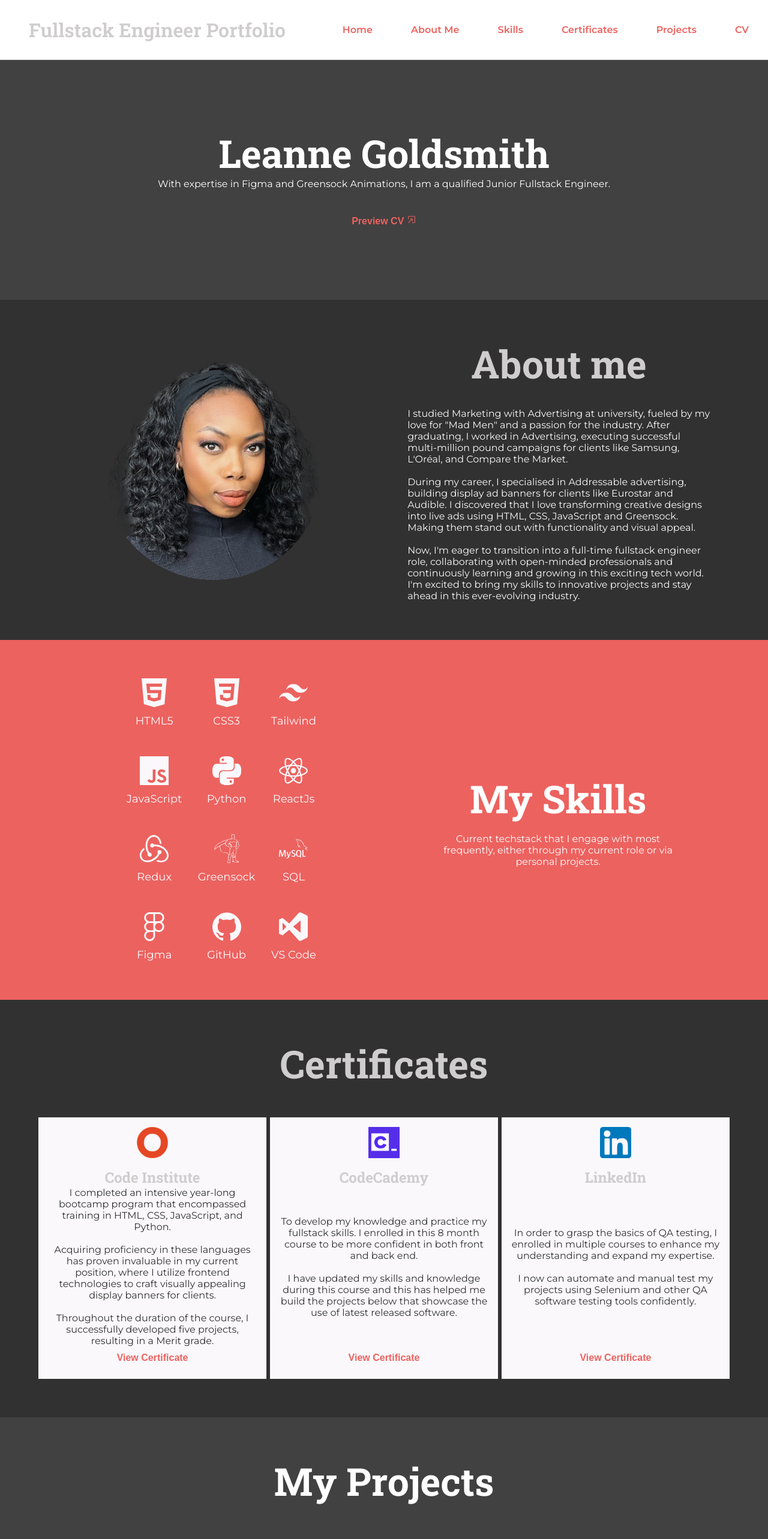
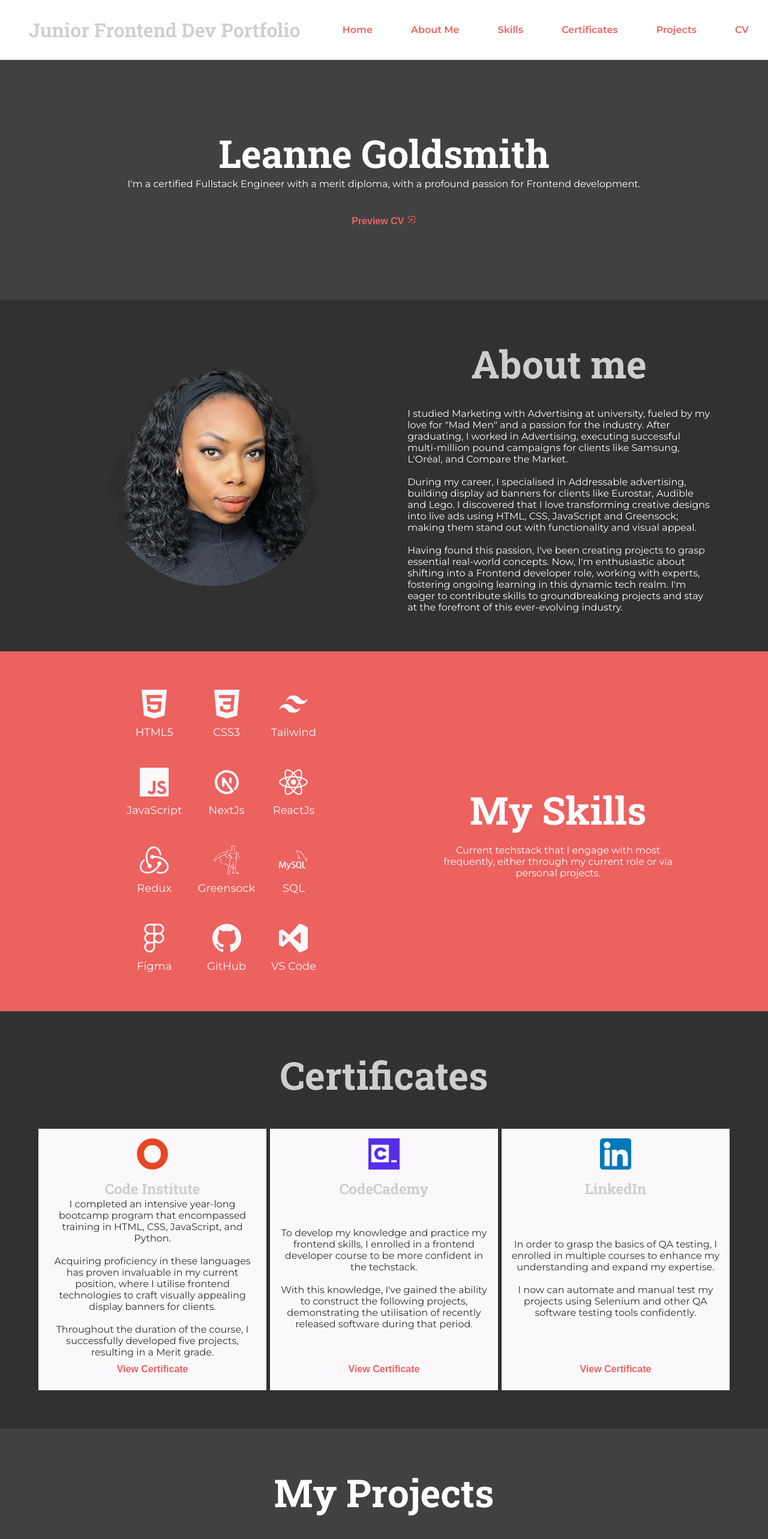
Before and after one commit to LeanneCodes/fullstack-portfolio, a React (Vite) app in the folder portfolio/: page / in a window 1280 px wide. Shown: the top 2566 px of the page at 60% size. Built offline with nearby package versions, Linux system fonts and the light colour scheme.

Commit message:
amend content on portfolio

```diff
--- a/portfolio/src/containers/about/About.jsx
+++ b/portfolio/src/containers/about/About.jsx
@@ -17,10 +17,10 @@ const About = () => {
             I studied Marketing with Advertising at university, fueled by my love for "Mad Men" and a passion for the industry. After graduating, I worked in Advertising, executing successful multi-million pound campaigns for clients like Samsung, L'Oréal, and Compare the Market.
             <br />
             <br />
-            During my career, I specialised in Addressable advertising, building display ad banners for clients like Eurostar and Audible. I discovered that I love transforming creative designs into live ads using HTML, CSS, JavaScript and Greensock. Making them stand out with functionality and visual appeal.
+            During my career, I specialised in Addressable advertising, building display ad banners for clients like Eurostar, Audible and Lego. I discovered that I love transforming creative designs into live ads using HTML, CSS, JavaScript and Greensock; making them stand out with functionality and visual appeal.
             <br />
             <br />
-            Now, I'm eager to transition into a full-time fullstack engineer role, collaborating with open-minded professionals and continuously learning and growing in this exciting tech world. I'm excited to bring my skills to innovative projects and stay ahead in this ever-evolving industry.
+            Having found this passion, I've been creating projects to grasp essential real-world concepts. Now, I'm enthusiastic about shifting into a Frontend developer role, working with experts, fostering ongoing learning in this dynamic tech realm. I'm eager to contribute skills to groundbreaking projects and stay at the forefront of this ever-evolving industry.
           </p>
         </div>
       </div>
--- a/portfolio/src/containers/certificates/Certificates.jsx
+++ b/portfolio/src/containers/certificates/Certificates.jsx
@@ -15,7 +15,7 @@ const Certificates = () => {
           </div>
           <div className='cert-info-pos'>
             <h3>Code Institute</h3>
-            <p>I completed an intensive year-long bootcamp program that encompassed training in HTML, CSS, JavaScript, and Python.<br/><br/>Acquiring proficiency in these languages has proven invaluable in my current position, where I utilize frontend technologies to craft visually appealing display banners for clients.<br/><br/>Throughout the duration of the course, I successfully developed five projects, resulting in a Merit grade.</p>
+            <p>I completed an intensive year-long bootcamp program that encompassed training in HTML, CSS, JavaScript, and Python.<br/><br/>Acquiring proficiency in these languages has proven invaluable in my current position, where I utilise frontend technologies to craft visually appealing display banners for clients.<br/><br/>Throughout the duration of the course, I successfully developed five projects, resulting in a Merit grade.</p>
             <button type='button'><a href='https://www.credential.net/abe70729-0419-4049-a752-62b032d231eb#gs.08qmqt' target='_blank'>View Certificate</a></button>
           </div>
         </div>
@@ -25,10 +25,10 @@ const Certificates = () => {
           </div>
           <div className='cert-info-pos'>
             <h3>CodeCademy</h3>
-            <p>To develop my knowledge and practice my fullstack skills. I enrolled in this 8 month course to be more confident in both front and back end.
+            <p>To develop my knowledge and practice my frontend skills, I enrolled in a frontend developer course to be more confident in the techstack.
             <br />
             <br />
-            I have updated my skills and knowledge during this course and this has helped me build the projects below that showcase the use of latest released software.
+            With this knowledge, I've gained the ability to construct the following projects, demonstrating the utilisation of recently released software during that period.
             </p>
             <button type='button'><a href='#' target='_blank'>View Certificate</a></button>
           </div>
@@ -39,7 +39,11 @@ const Certificates = () => {
           </div>
           <div className='cert-info-pos'>
             <h3>LinkedIn</h3>
-            <p>In order to grasp the basics of QA testing, I enrolled in multiple courses to enhance my understanding and expand my expertise.<br /><br />I now can automate and manual test my projects using Selenium and other QA software testing tools confidently.</p>
+            <p>In order to grasp the basics of QA testing, I enrolled in multiple courses to enhance my understanding and expand my expertise.
+              <br />
+              <br />
+              I now can automate and manual test my projects using Selenium and other QA software testing tools confidently.
+            </p>
             <button type='button'><a href='/src/assets/Software-Testing-Certificate.pdf' target='_blank'>View Certificate</a></button>
           </div>
         </div>
--- a/portfolio/src/containers/footer/Footer.jsx
+++ b/portfolio/src/containers/footer/Footer.jsx
@@ -9,7 +9,7 @@ const Footer = () => {
     <div className='footer-container'>
       <div className='footer'>
         <h3>Leanne Goldsmith</h3>
-        <h4>Junior Fullstack Engineer</h4>
+        <h4>Junior Frontend Developer</h4>
         <div className='ext-link'>
           <a href="https://github.com/LeanneCodes" target='_blank'><FooterIcons icon={ <SiGithub/>}/></a>
           <a href="https://www.linkedin.com/in/leanne-goldsmith-98b965a5/" target='_blank'><FooterIcons icon={ <SiLinkedin/>}/></a>
--- a/portfolio/src/containers/intro/Intro.jsx
+++ b/portfolio/src/containers/intro/Intro.jsx
@@ -7,7 +7,7 @@ const Intro = () => {
     <div className='intro-container' id='home'>
       <h1 style={{color: 'white'}}>Leanne Goldsmith</h1>
       <p style={{color: 'white'}}>
-        With expertise in Figma and Greensock Animations, I am a qualified Junior Fullstack Engineer.
+      I'm a certified Fullstack Engineer with a merit diploma, with a profound passion for Frontend development.
       </p>
       <div className='intro-links'>
         <button type='button'><a href='cv.pdf' target='_blank'>Preview CV {<RxOpenInNewWindow />}</a></button>
--- a/portfolio/src/containers/navbar/Navbar.jsx
+++ b/portfolio/src/containers/navbar/Navbar.jsx
@@ -21,14 +21,14 @@ const Navbar = () => {
     <div className='navbar-container' id='navbar'>
       <div className='navbar-links'>
         <div className='navbar-link-container'>
-        <h3><Link to="/#home" style={{ color: "var(--header-color)", textDecoration: "none;" }}>Fullstack Engineer Portfolio</Link></h3>
+        <h3><Link to="/#home" style={{ color: "var(--header-color)", textDecoration: "none;" }}>Junior Frontend Dev Portfolio</Link></h3>
           <div className='navlinks'>
             <Menu />
           </div>
         </div>
       </div>
       <div className='navbar-toggle'>
-      <h3><Link to="/#home" style={{ color: "var(--header-color)", textDecoration: "none;" }}>Fullstack Engineer Portfolio</Link></h3>
+      <h3><Link to="/#home" style={{ color: "var(--header-color)", textDecoration: "none;" }}>Junior Frontend Dev Portfolio</Link></h3>
         {toggleMenu
           ? <RiCloseLine size={27} onClick={() => setToggleMenu(false)} />
           : <RiMenu3Line size={27} onClick={() => setToggleMenu(true)} />
--- a/portfolio/src/containers/projects/Projects.jsx
+++ b/portfolio/src/containers/projects/Projects.jsx
@@ -14,19 +14,19 @@ const Projects = () => {
           <Cards
             img={ Oyster }
             name="Oyster & Beyond"
-            tech="React NextJs SCSS Tailwind JavaScript Hygraph CMS"
-            summary="A travel blog that uses a carousel to showcase my feature posts. A side category bar that groups my posts by destination. And an option for users to leave comments."
+            tech="HTML, ReactJs, NextJs, Tailwind, JavaScript, Hygraph CMS"
+            summary="A travel blog that uses a carousel to showcase my feature posts. A side category bar that groups my posts by destination, and an option for users to leave comments."
           />
           <Link to="/blog" style={{color: 'white', display: 'flex', justifyContent: 'center', textAlign: 'center'}}>View Blog Project</Link>
         </div>
         <div className='projects-card'>
           <Cards
             img={ noImage }
-            name="The Coil Lounge"
-            tech="tech used"
-            summary="description"
+            name="Spanish Language Quiz"
+            tech="HTML, CSS, JavaScript"
+            summary="A beginner quiz aimed for kids to understand more spanish vocabulary from popular topics. There are 8 categories to be quizzed on and an opportunity to save your score on a highscore list."
           />
-          <Link to="/booking" style={{color: 'white', display: 'flex', justifyContent: 'center', textAlign: 'center'}}>View Booking Project</Link>
+          <Link to="/booking" style={{color: 'white', display: 'flex', justifyContent: 'center', textAlign: 'center'}}>View Quiz Project</Link>
         </div>
         <div className='projects-card'>
           <Cards
--- a/portfolio/src/containers/skills/Skills.jsx
+++ b/portfolio/src/containers/skills/Skills.jsx
@@ -3,20 +3,15 @@ import Techstack from '../../components/Techstack/Techstack'
 import { SiJavascript } from "react-icons/si";
 import { SiHtml5 } from "react-icons/si";
 import { SiCss3 } from "react-icons/si";
-import { SiAdobephotoshop } from "react-icons/si";
 import { SiReact } from "react-icons/si";
 import { SiTailwindcss } from "react-icons/si";
 import { SiGreensock } from "react-icons/si";
 import { SiFigma } from "react-icons/si";
 import { SiGithub } from "react-icons/si";
 import { SiVisualstudio } from "react-icons/si";
-import { SiPython } from "react-icons/si";
-import { SiJirasoftware } from "react-icons/si";
-import { SiPostman } from "react-icons/si";
-import { SiApachejmeter } from "react-icons/si";
-import { SiJunit5 } from "react-icons/si";
 import { SiMysql } from "react-icons/si";
 import { SiRedux } from "react-icons/si";
+import { TbBrandNextjs } from "react-icons/tb";
 import './skills.css'
 
 const Skills = () => {
@@ -32,7 +27,7 @@ const Skills = () => {
           <div className='grid-item'><Techstack image={<SiCss3 />} name="CSS3"/></div>
           <div className='grid-item'><Techstack image={<SiTailwindcss />} name="Tailwind"/></div>
           <div className='grid-item'><Techstack image={<SiJavascript />} name="JavaScript"/></div>
-          <div className='grid-item'><Techstack image={<SiPython />} name="Python"/></div>
+          <div className='grid-item'><Techstack image={<TbBrandNextjs />} name="NextJs"/></div>
           <div className='grid-item'><Techstack image={<SiReact />} name="ReactJs"/></div>
           <div className='grid-item'><Techstack image={<SiRedux />} name="Redux"/></div>
           <div className='grid-item'><Techstack image={<SiGreensock />} name="Greensock"/></div>
--- a/portfolio/src/pages/Blog.jsx
+++ b/portfolio/src/pages/Blog.jsx
@@ -83,11 +83,11 @@ const Blog = () => {
                     <div className='projects-card'>
                     <Cards
                         img={ noImage }
-                        name="The Coil Lounge"
-                        tech="tech used"
-                        summary="description"
+                        name="Spanish Language Quiz"
+                        tech="HTML, CSS, JavaScript"
+                        summary="A beginner quiz aimed for kids to understand more spanish vocabulary from popular topics. There are 8 categories to be quizzed on and an opportunity to save your score on a highscore list."
                     />
-                    <Link to="/booking" style={{color: 'white', display: 'flex', justifyContent: 'center', textAlign: 'center'}}>View Booking Project</Link>
+                    <Link to="/booking" style={{color: 'white', display: 'flex', justifyContent: 'center', textAlign: 'center'}}>View Quiz Project</Link>
                     </div>
                     <div className='projects-card'>
                     <Cards
```
